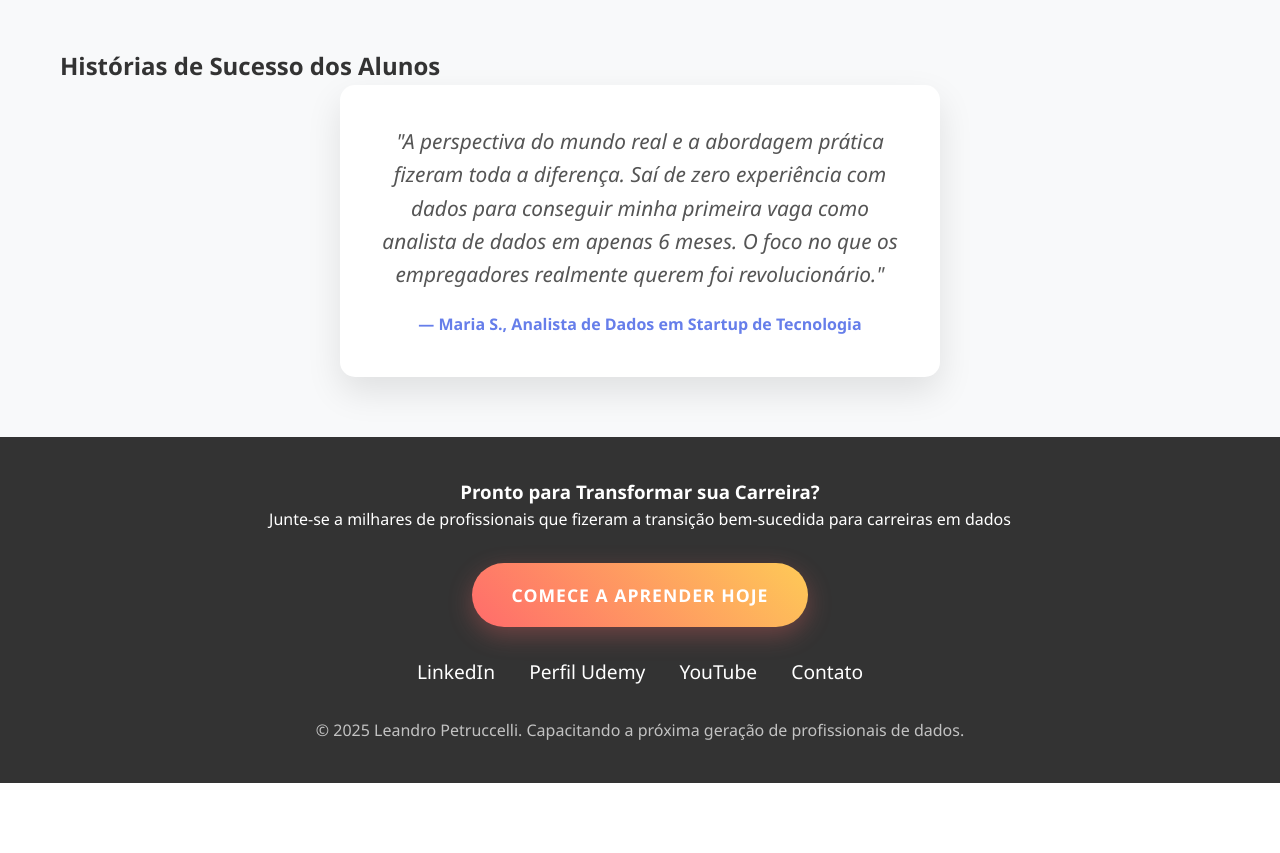
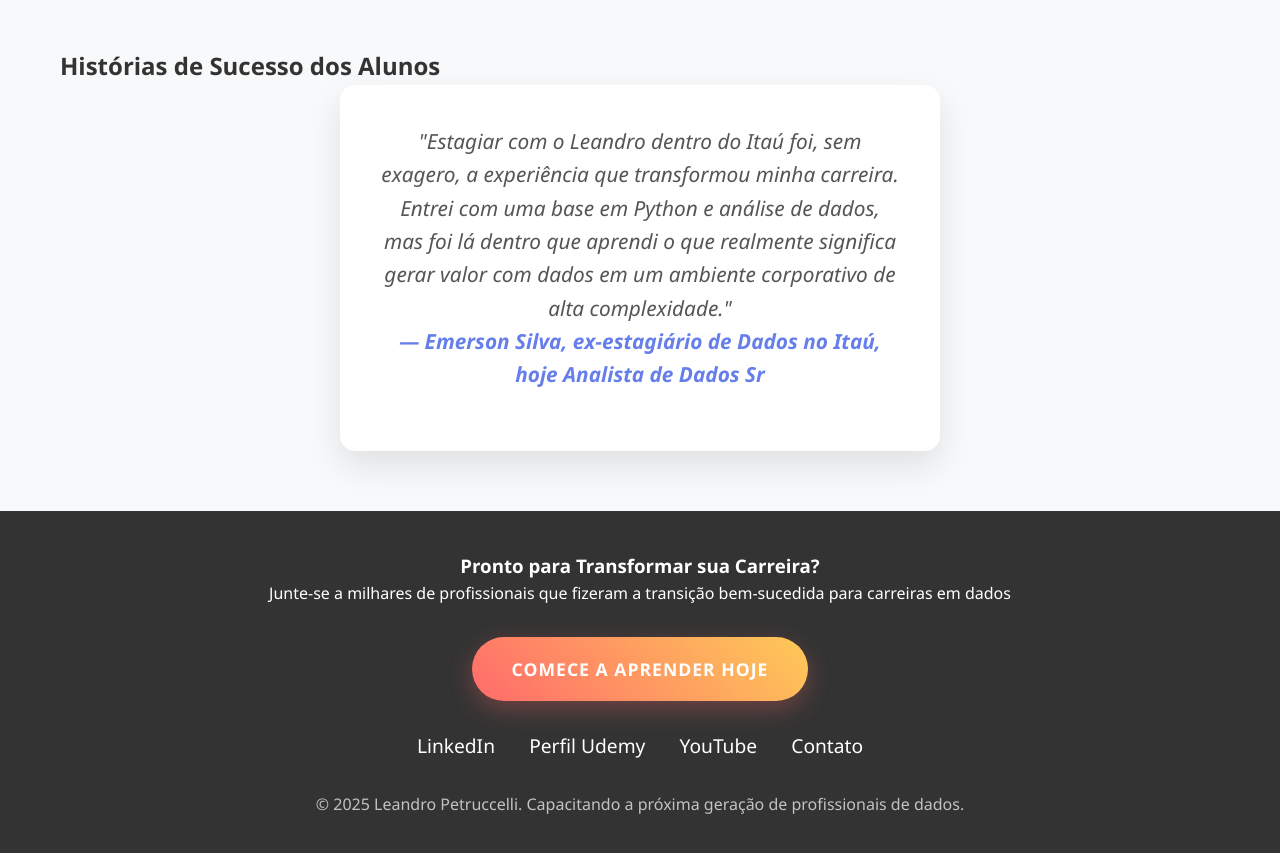
Before and after one commit to lepetrucc/Treinamento_Dados, a plain HTML site: page index.html in a window 1280 px wide. Shown: the part 3300-4153 px from the top of the page. Before the commit the page ends 4083 px from the top, so only its background shows below. Drawn offline with Linux system fonts and the light colour scheme.

Commit message:
Update index.html
depoimento 1

```diff
--- a/index.html
+++ b/index.html
@@ -436,9 +436,9 @@
 
             <div class="testimonial-card">
                 <div class="quote">
-                    "A perspectiva do mundo real e a abordagem prática fizeram toda a diferença. Saí de zero experiência com dados para conseguir minha primeira vaga como analista de dados em apenas 6 meses. O foco no que os empregadores realmente querem foi revolucionário."
-                </div>
-                <div class="author">— Maria S., Analista de Dados em Startup de Tecnologia</div>
+                    "Estagiar com o Leandro dentro do Itaú foi, sem exagero, a experiência que transformou minha carreira. Entrei com uma base em Python e análise de dados, mas foi lá dentro que aprendi o que realmente significa gerar valor com dados em um ambiente corporativo de alta complexidade."
+
+                <div class="author">— Emerson Silva, ex-estagiário de Dados no Itaú, hoje Analista de Dados Sr</div>
             </div>
         </div>
     </section>
```
